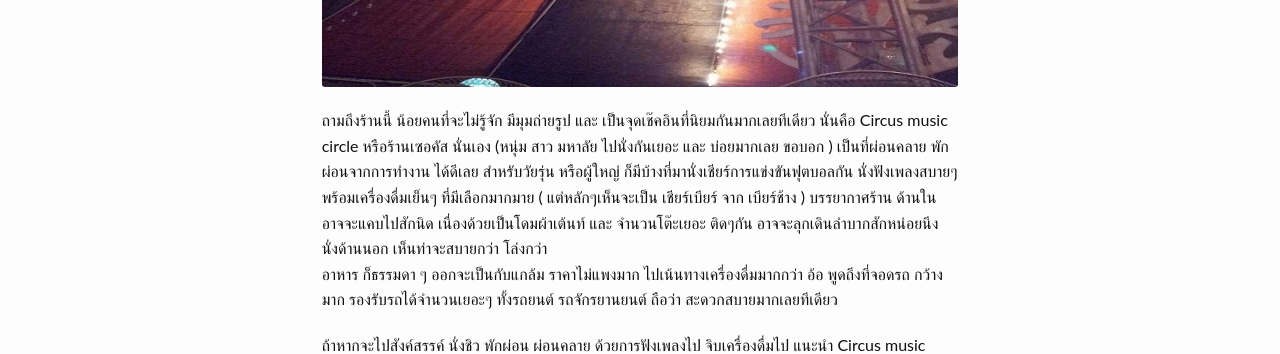
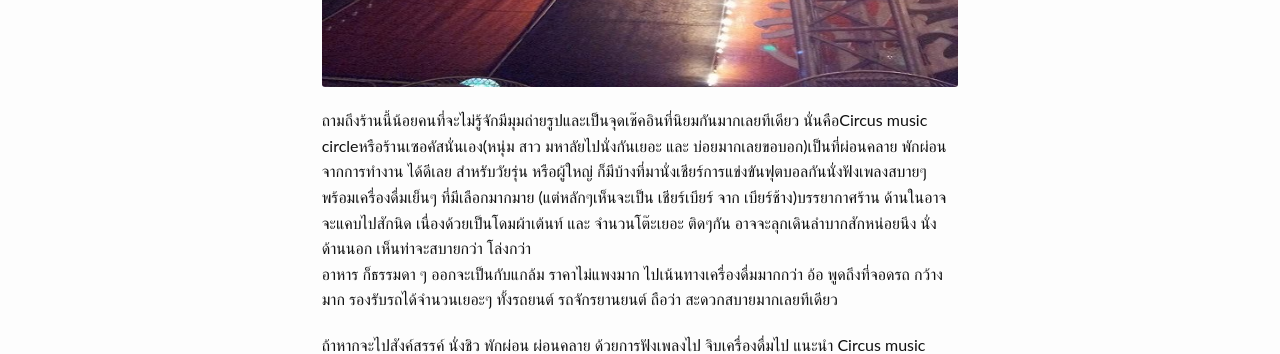
Before and after one commit to hatyairoiroi/hatyairoiroi.github.io, a Jekyll site: the page built from pages/เซอคัส.md, in a window 1280 px wide. Shown: the part 810-1164 px from the top of the page. Built offline with Jekyll 4.4.1, drawn with Linux system fonts in a browser that asks for light colours.

Commit message:
Update เซอคัส.md

```diff
--- a/pages/เซอคัส.md
+++ b/pages/เซอคัส.md
@@ -8,11 +8,11 @@ permalink: "/เซอคัส/"
 ---
 <img class="t20" src="{{ site.url }}/images/เซอคัส.jpg">
 
-ถามถึงร้านนี้ น้อยคนที่จะไม่รู้จัก  มีมุมถ่ายรูป และ เป็นจุดเช๊คอินที่นิยมกันมากเลยทีเดียว
-นั่นคือ Circus music circle  หรือร้านเซอคัส นั่นเอง  (หนุ่ม สาว มหาลัย ไปนั่งกันเยอะ และ
-บ่อยมากเลย ขอบอก ) เป็นที่ผ่อนคลาย พักผ่อนจากการทำงาน ได้ดีเลย
-สำหรับวัยรุ่น หรือผู้ใหญ่ ก็มีบ้างที่มานั่งเชียร์การแข่งขันฟุตบอลกัน  นั่งฟังเพลงสบายๆ พร้อมเครื่องดื่มเย็นๆ ที่มีเลือกมากมาย
- ( แต่หลักๆเห็นจะเป็น เชียร์เบียร์ จาก เบียร์ช้าง )  บรรยากาศร้าน ด้านในอาจจะแคบไปสักนิด เนื่องด้วยเป็นโดมผ้าเต้นท์ และ
+ถามถึงร้านนี้น้อยคนที่จะไม่รู้จักมีมุมถ่ายรูปและเป็นจุดเช๊คอินที่นิยมกันมากเลยทีเดียว
+นั่นคือCircus music circleหรือร้านเซอคัสนั่นเอง(หนุ่ม สาว มหาลัยไปนั่งกันเยอะ และ
+บ่อยมากเลยขอบอก)เป็นที่ผ่อนคลาย พักผ่อนจากการทำงาน ได้ดีเลย
+สำหรับวัยรุ่น หรือผู้ใหญ่ ก็มีบ้างที่มานั่งเชียร์การแข่งขันฟุตบอลกันนั่งฟังเพลงสบายๆ พร้อมเครื่องดื่มเย็นๆ ที่มีเลือกมากมาย
+(แต่หลักๆเห็นจะเป็น เชียร์เบียร์ จาก เบียร์ช้าง)บรรยากาศร้าน ด้านในอาจจะแคบไปสักนิด เนื่องด้วยเป็นโดมผ้าเต้นท์ และ
 จำนวนโต๊ะเยอะ ติดๆกัน อาจจะลุกเดินลำบากสักหน่อยนึง  นั่งด้านนอก เห็นท่าจะสบายกว่า โล่งกว่า
 	อาหาร ก็ธรรมดา ๆ ออกจะเป็นกับแกล้ม ราคาไม่แพงมาก  ไปเน้นทางเครื่องดื่มมากกว่า
 อ้อ พูดถึงที่จอดรถ กว้างมาก รองรับรถได้จำนวนเยอะๆ ทั้งรถยนต์ รถจักรยานยนต์  ถือว่า สะดวกสบายมากเลยทีเดียว
```
